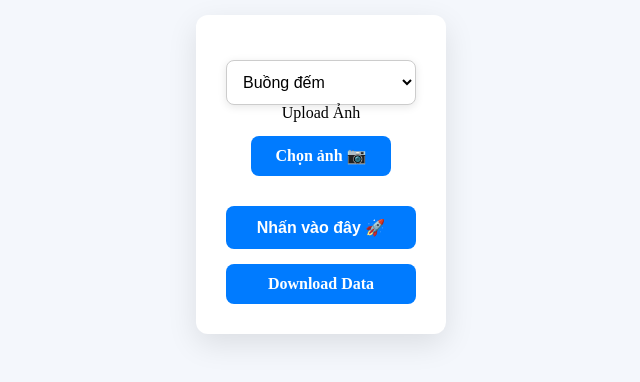
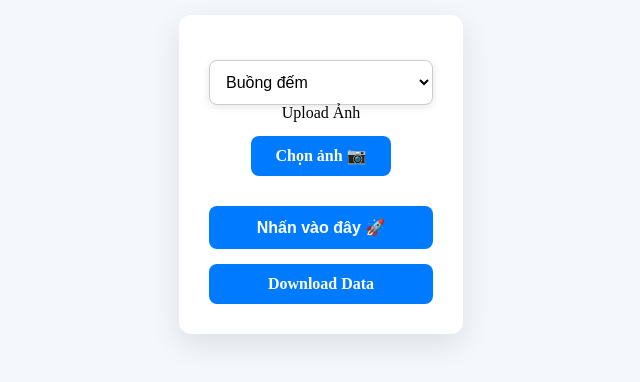
Before and after one commit to ngkhanh-dev/web-segment-yeast, a React (Create React App) app: page / in a window 1280 px wide. Shown: the part 226-608 px from the top of the page, without its empty margins (319-959 px from the left). Built offline with nearby package versions, Linux system fonts and the light colour scheme.

Commit message:
first-commit

```diff
--- a/src/components/ImageUpload/index.js
+++ b/src/components/ImageUpload/index.js
@@ -51,7 +51,7 @@ function ImageUploader() {
             base64_image: file?.split(",")[1],
             image_id: id,
         };
-        const response = await fetch(`http://45.117.177.126:7080${type}`, {
+        const response = await fetch(`${process.env.LINK}${type}`, {
             method: "POST",
             headers: {
                 "Content-Type": "application/json",
--- a/src/components/ImageUpload/style.css
+++ b/src/components/ImageUpload/style.css
@@ -20,7 +20,7 @@
     background: white;
     border-radius: 12px;
     box-shadow: 0px 10px 30px rgba(0, 0, 0, 0.1);
-    max-width: 250px;
+    max-width: 350px;
     text-align: center;
     transition: all 0.3s ease-in-out;
 }
```
Also changed, not shown: 1 other file (tests, documents, lock files or other folders).
